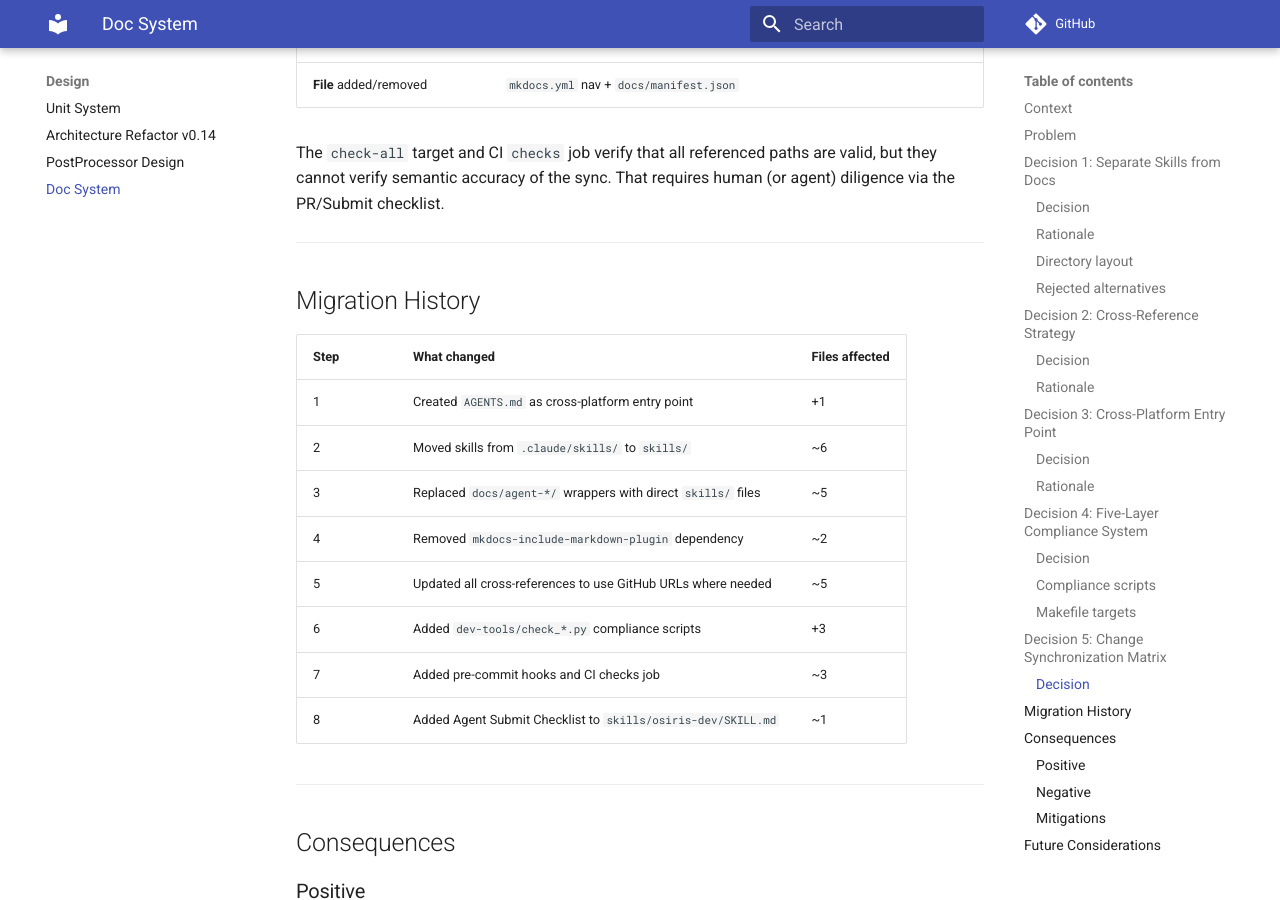
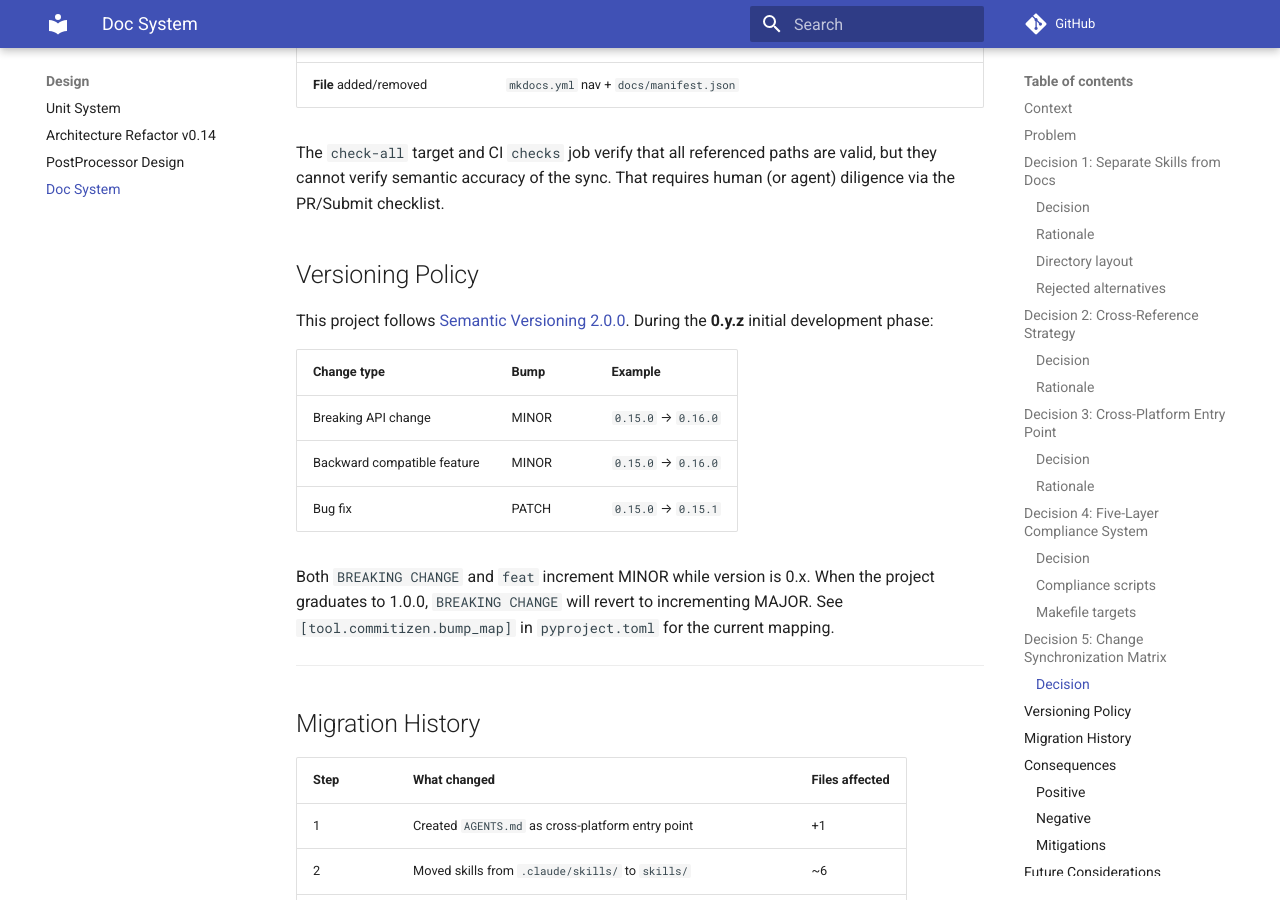
Before and after one commit to wulnkkk/osiris-toolkit, an MkDocs documentation site: the page built from docs/design/doc-system-architecture.md, in a window 1280 px wide and 900 px high, scrolled down 5390 px. Built offline with MkDocs 1.6.1 and Material for MkDocs 9.7.7, drawn with Linux system fonts in a browser that asks for light colours; comment, search, counter and statistics services are not loaded.

Commit message:
docs: add SemVer policy — 0.x stays in MINOR for breaking changes, document versioning in CONTRIBUTING/AGENTS/design doc

```diff
--- a/docs/design/doc-system-architecture.md
+++ b/docs/design/doc-system-architecture.md
@@ -201,6 +201,22 @@ The `check-all` target and CI `checks` job verify that all referenced
 paths are valid, but they cannot verify semantic accuracy of the sync.
 That requires human (or agent) diligence via the PR/Submit checklist.
 
+## Versioning Policy
+
+This project follows [Semantic Versioning 2.0.0](https://semver.org/). During
+the **0.y.z** initial development phase:
+
+| Change type | Bump | Example |
+|-------------|------|---------|
+| Breaking API change | MINOR | `0.15.0` → `0.16.0` |
+| Backward compatible feature | MINOR | `0.15.0` → `0.16.0` |
+| Bug fix | PATCH | `0.15.0` → `0.15.1` |
+
+Both `BREAKING CHANGE` and `feat` increment MINOR while version is 0.x.
+When the project graduates to 1.0.0, `BREAKING CHANGE` will revert to
+incrementing MAJOR. See `[tool.commitizen.bump_map]` in `pyproject.toml`
+for the current mapping.
+
 ---
 
 ## Migration History
```
Also changed, not shown: AGENTS.md (+8 -0 lines), CONTRIBUTING.md (+18 -0 lines), pyproject.toml (+8 -0 lines).
